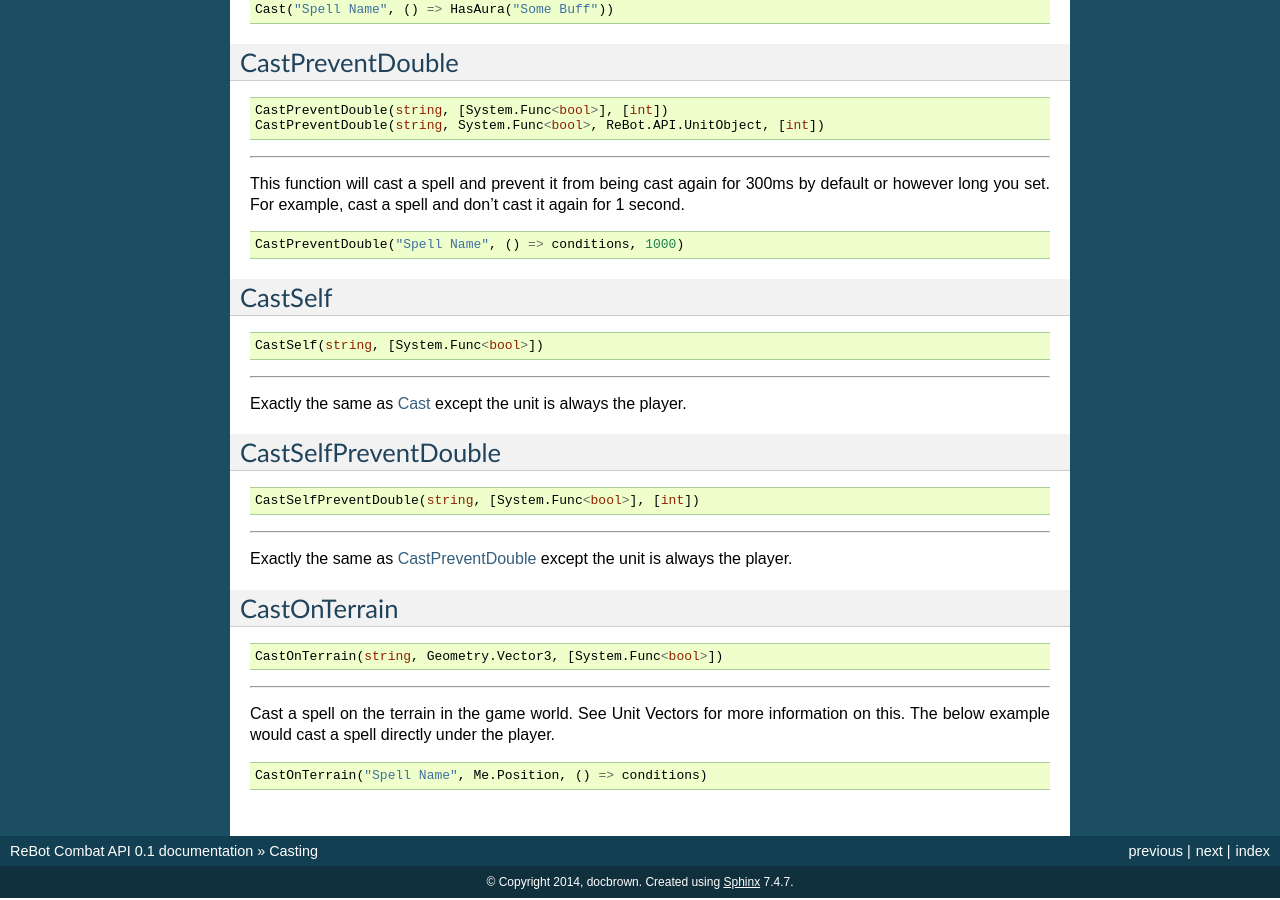
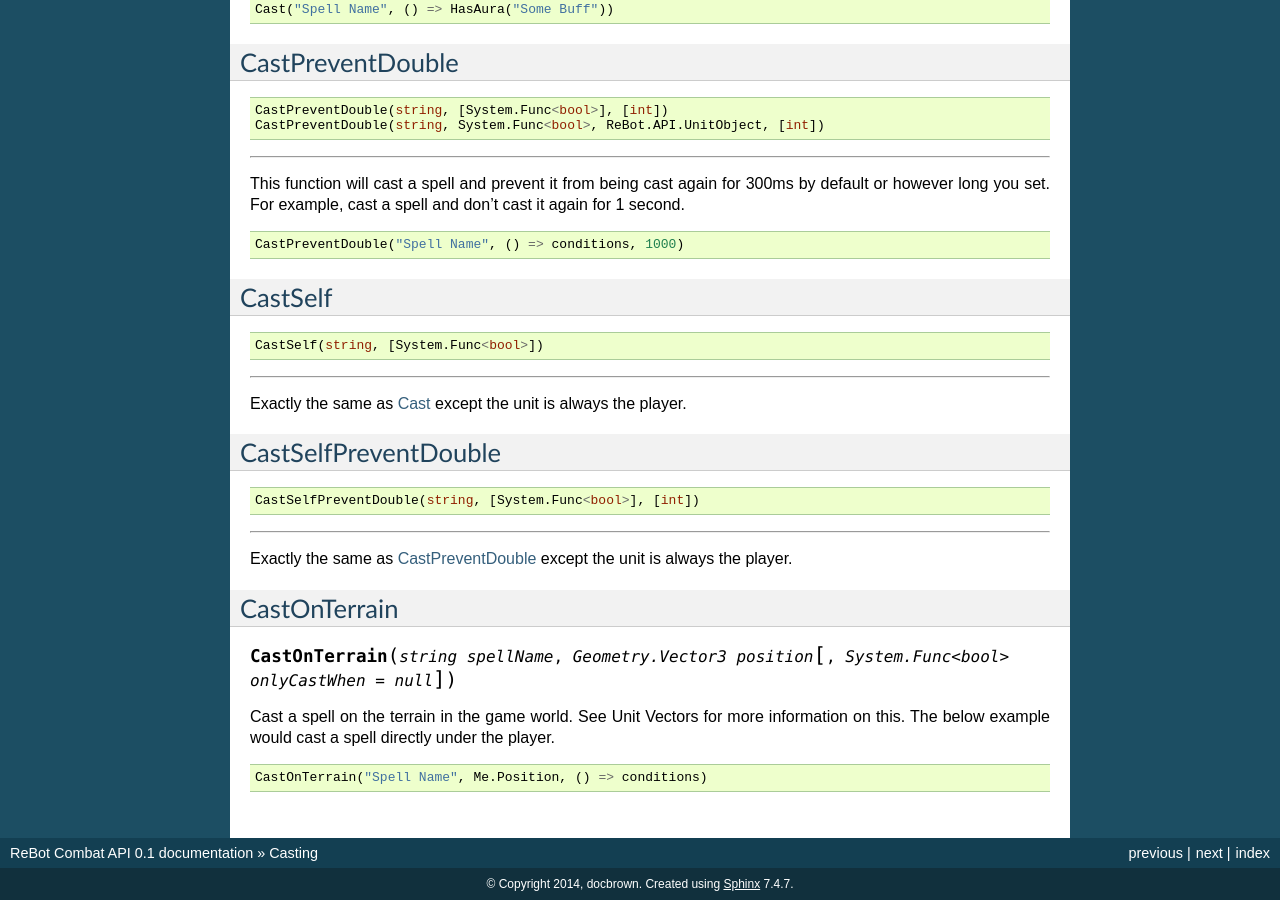
Before and after one commit to docbrown90/ReBotDocs, a Sphinx documentation site: the page built from docs/casting.rst, in a window 1280 px wide and 900 px high, scrolled down 1065 px. Built offline with Sphinx 7.4.7, drawn with Linux system fonts in a browser that asks for light colours.

Commit message:
Update casting.rst

```diff
--- a/docs/casting.rst
+++ b/docs/casting.rst
@@ -107,11 +107,7 @@ Exactly the same as :ref:`cast-prevent-double` except the unit is always the pla
 
 CastOnTerrain
 -------------
-.. sourcecode:: c#
-
-    CastOnTerrain(string, Geometry.Vector3, [System.Func<bool>])
-
-----
+.. function::  CastOnTerrain(string spellName, Geometry.Vector3 position, [System.Func<bool> onlyCastWhen = null])
 
 Cast a spell on the terrain in the game world. See Unit Vectors for more information on this.  The below example would cast a spell directly under the player.
 
```
